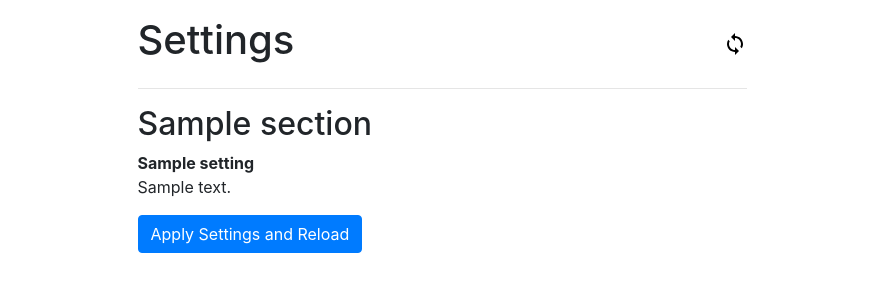
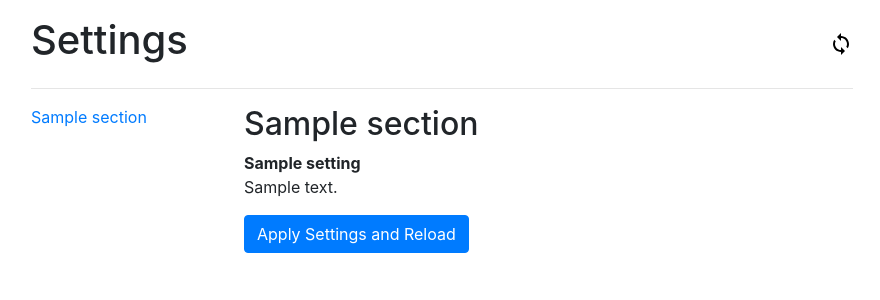
Before and after one commit to MattiaPeiretti/TVG, a Flask app: template project/GUI/templates/settings.html in a window 1280 px wide. Shown: the part 56-356 px from the top of the page, without its empty margins (198-1078 px from the left). Run offline with Flask 2, Linux system fonts and the light colour scheme; the template is opened without the code that fills it: most values are stand-ins (such as "Sample title", 1, 10 or a date in 2020); some libraries are stand-ins or nearby versions.

Commit message:
Updates settings interface

```diff
--- a/project/GUI/templates/settings.html
+++ b/project/GUI/templates/settings.html
@@ -35,8 +35,8 @@ Settings
 </style>
 <div class="containter p-3">
     <div class="row">
-        <div class="col-lg-3"></div>
-        <div class="col-lg-6">
+        <div class="col-lg-2"></div>
+        <div class="col-lg-8">
             <div  style="display: flex; align-items: center; justify-content: space-between; ">
                 <h1>Settings</h1>
                 <form action="/reload-settings" method="post" style="margin: 0!important;">
@@ -48,11 +48,18 @@ Settings
 
          <hr>
         </div>
-        <div class="col-lg-3"></div>
+        <div class="col-lg-2"></div>
 
     </div>
     <div class="row">
-        <div class="col-lg-3"></div>
+        <div class="col-lg-2"></div>
+        <div class="col-lg-2">
+            <ul style="list-style-type: none; margin: 0; padding: 0; position: sticky;">
+                {% for section in settings %}
+                    <li><a href={{"#"+section.sectionName.replace(" ", "-").upper()}}>{{section.sectionName}}</a></li>
+                {% endfor %}
+            </ul>
+        </div>
         <div class="col-lg-6">
             <!-- Settings form -->
             <form action="/settings" method="POST">
@@ -61,7 +68,7 @@ Settings
 
                 <section>
                     <!-- Section title -->
-                    <h2>
+                    <h2 id={{section.sectionName.replace(" ", "-").upper()}}>
                         {{ section.sectionName }}
                     </h2>
 
@@ -116,8 +123,6 @@ Settings
 
 
         </div>
-        <div class="col-lg-1">
-        </div>
         <div class="col-lg-2"></div>
     </div>
 </div>
```
Also changed, not shown: data/settings/settingsTemplate.json (+20 -1 lines).
